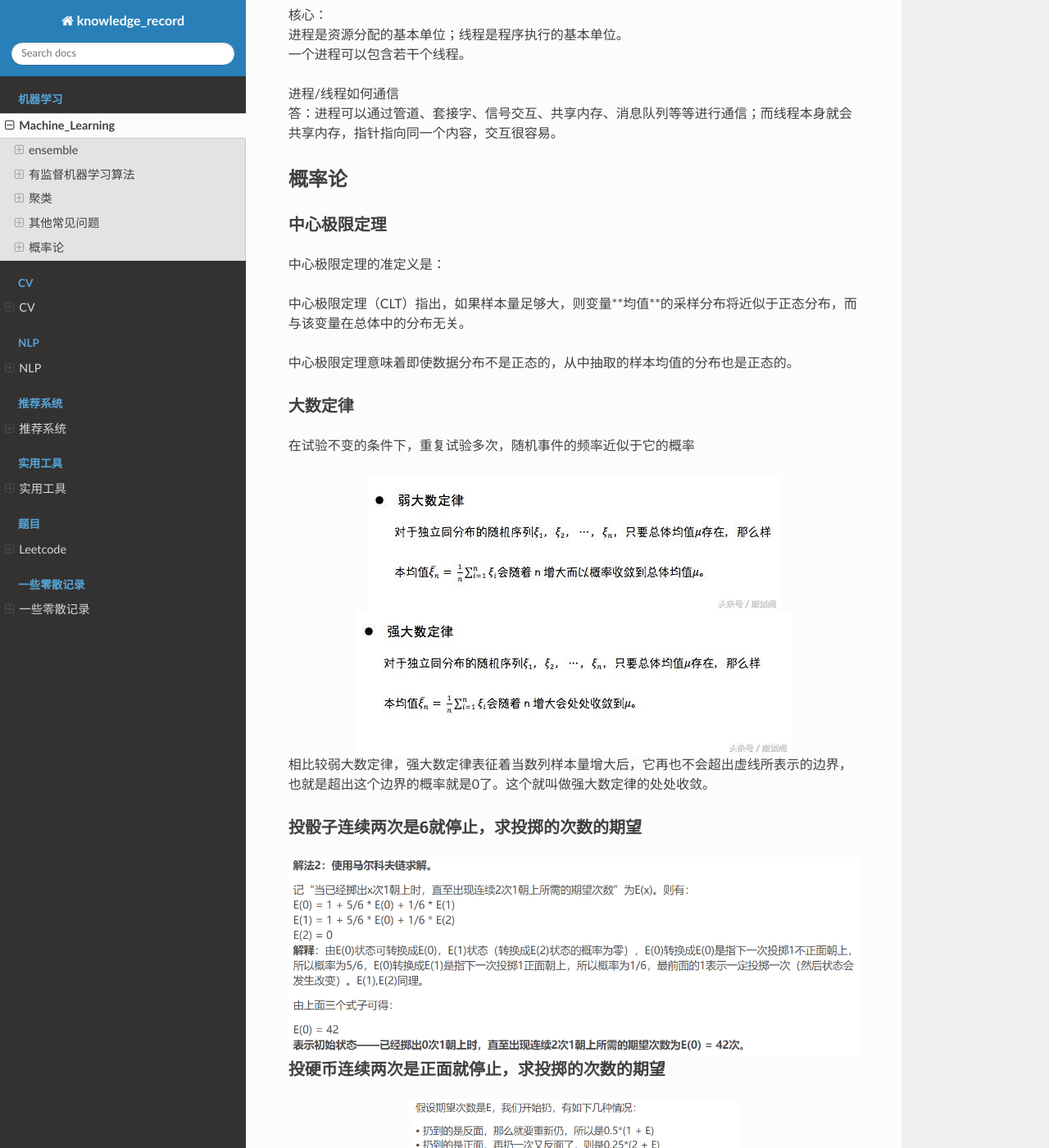
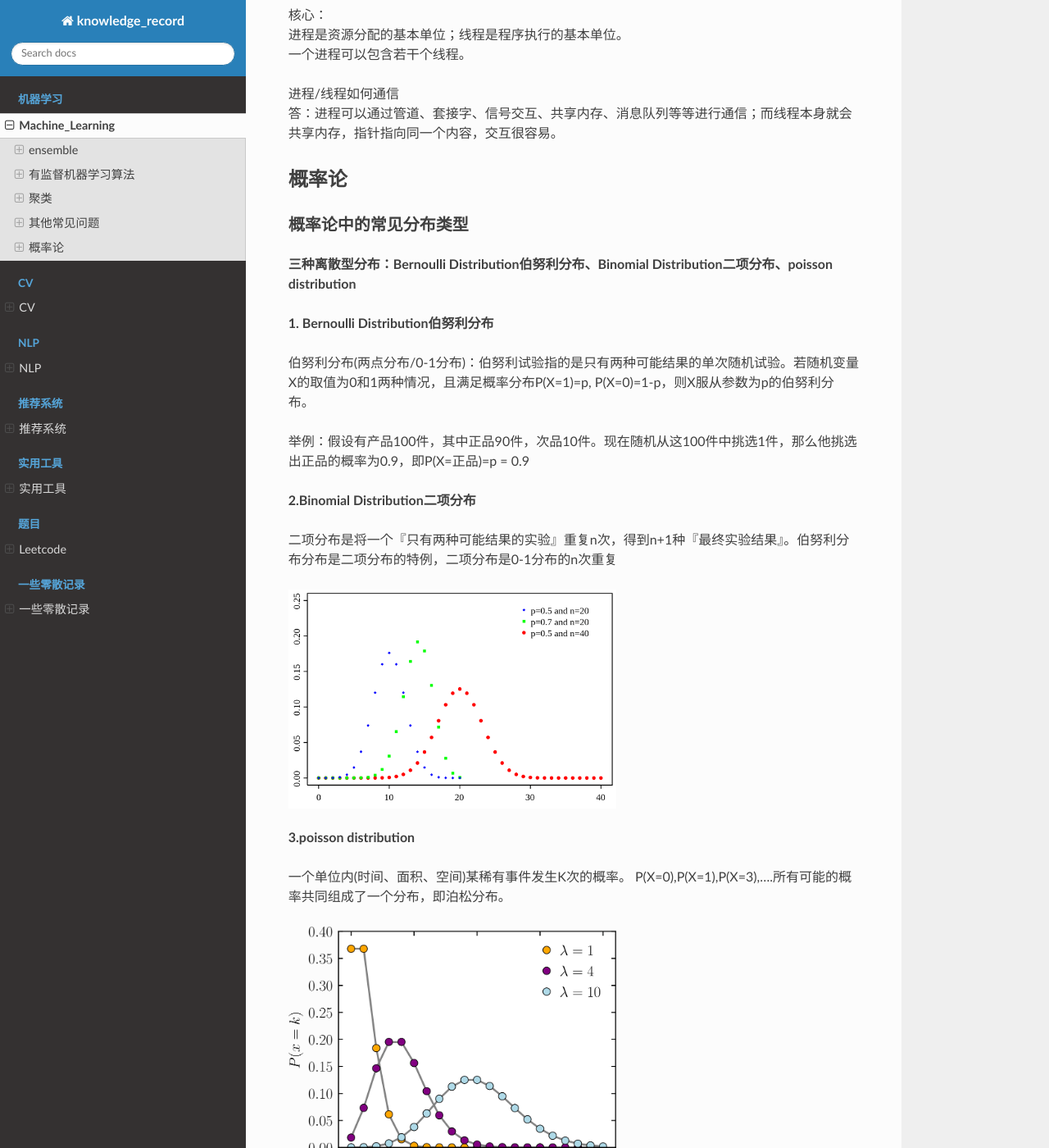
Before and after one commit to luochuankai-JHU/knowledge_record, a Sphinx documentation site: the page built from docs/machine_learning/machine_learning.rst, in a window 1280 px wide and 1400 px high, scrolled down 45009 px. Shown: the whole window at 82% size. Built offline with Sphinx 7.4.7 and the Read the Docs theme 2.0.0, drawn with Linux system fonts in a browser that asks for light colours; some of the changed text lies outside the part shown.

Commit message:
probability

```diff
--- a/docs/machine_learning/machine_learning.rst
+++ b/docs/machine_learning/machine_learning.rst
@@ -1187,6 +1187,70 @@
 
 概率论
 ======================
+
+
+概率论中的常见分布类型
+------------------------------------
+**三种离散型分布：Bernoulli Distribution伯努利分布、Binomial Distribution二项分布、poisson distribution**
+
+**1. Bernoulli Distribution伯努利分布**
+
+伯努利分布(两点分布/0-1分布)：伯努利试验指的是只有两种可能结果的单次随机试验。若随机变量X的取值为0和1两种情况，且满足概率分布P(X=1)=p, P(X=0)=1-p，则X服从参数为p的伯努利分布。
+
+举例：假设有产品100件，其中正品90件，次品10件。现在随机从这100件中挑选1件，那么他挑选出正品的概率为0.9，即P(X=正品)=p = 0.9
+
+**2.Binomial Distribution二项分布**
+
+二项分布是将一个『只有两种可能结果的实验』重复n次，得到n+1种『最终实验结果』。伯努利分布分布是二项分布的特例，二项分布是0-1分布的n次重复
+
+.. image:: ../../_static/machine_learning/Binomial_distribution_pmf.png
+	:width: 400
+
+
+**3.poisson distribution**
+
+一个单位内(时间、面积、空间)某稀有事件发生K次的概率。  P(X=0),P(X=1),P(X=3),….所有可能的概率共同组成了一个分布，即泊松分布。
+
+.. image:: ../../_static/machine_learning/Poisson_pmf.png
+	:width: 400
+
+应用举例：
+
+| 某时间段内，来到某商场的顾客数
+| 单位时间内，某网站的点击量
+| 一平方米内玻璃上的气泡数
+
+
+**三种连续型分布Normal distribution正态分布、Uniform distribution均匀分布、Exponential distribution指数分布**
+
+**4.Normal distribution正态分布**
+
+.. image:: ../../_static/machine_learning/normal_distribution.png
+	:width: 300
+
+.. image:: ../../_static/machine_learning/1280px-Normal_Distribution_PDF.png
+	:width: 500
+
+
+**5.Uniform distribution均匀分布**
+
+.. image:: ../../_static/machine_learning/uniform_distribution.png
+	:width: 400
+
+.. image:: ../../_static/machine_learning/uniform_distribution2.png
+	:width: 400
+
+
+
+**6.Exponential distribution指数分布**
+
+.. image:: ../../_static/machine_learning/exponential_distribution.png
+	:width: 300
+
+.. image:: ../../_static/machine_learning/exponential_distribution2.png
+	:width: 400
+
+
 中心极限定理
 ----------------------------
 中心极限定理的准定义是：
```
Also changed, not shown: docs/_static/machine_learning/1280px-Normal_Distribution_PDF.png (added), docs/_static/machine_learning/Binomial_distribution_pmf.png (added), docs/_static/machine_learning/Poisson_pmf.png (added), docs/_static/machine_learning/exponential_distribution.png (added), docs/_static/machine_learning/exponential_distribution2.png (added), docs/_static/machine_learning/normal_distribution.png (added), docs/_static/machine_learning/uniform_distribution.png (added), docs/_static/machine_learning/uniform_distribution2.png (added).
